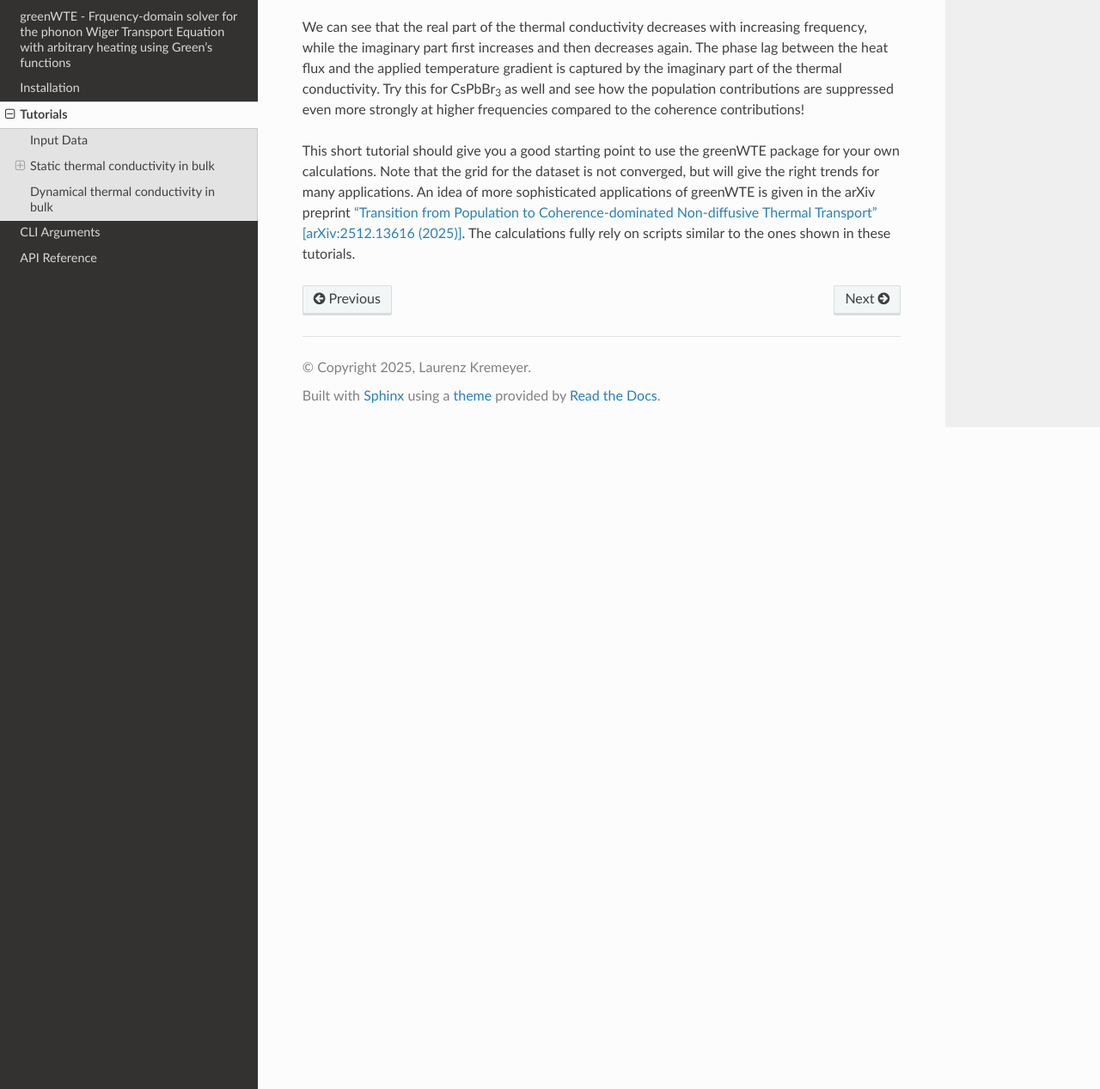
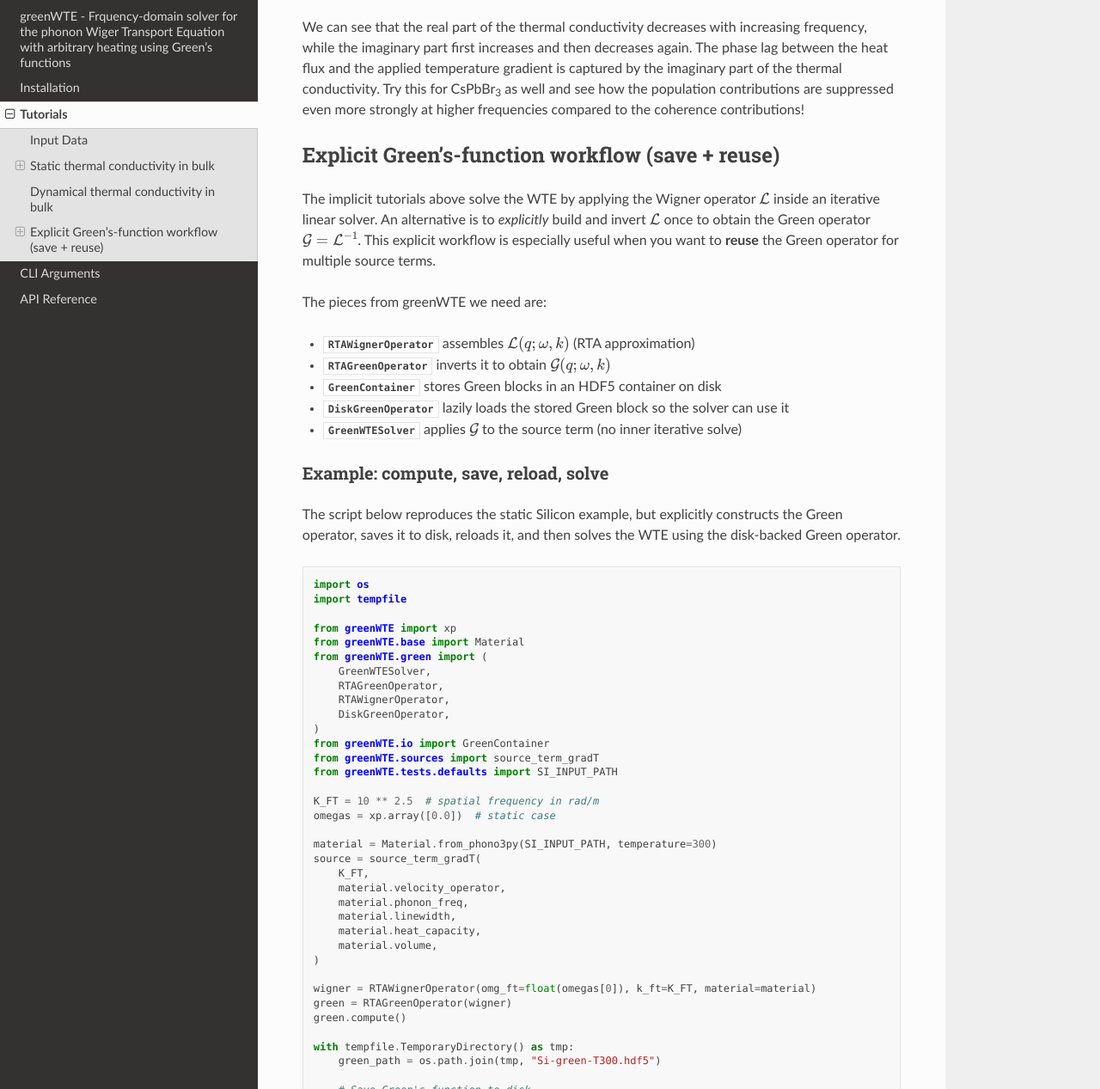
Before and after one commit to kremeyer/greenWTE, a Sphinx documentation site: the page built from doc/tutorials.rst, in a window 1280 px wide and 1400 px high, scrolled down 3376 px, cut to the strip 133-1400 px from the top of the window. Shown: the whole strip at 86% size. Built offline with Sphinx 7.4.7 and the Read the Docs theme 3.1.0, drawn with Linux system fonts in a browser that asks for light colours; some of the changed text lies outside the part shown.

Commit message:
DOC: added tutorial for explicit Green calculation

```diff
--- a/doc/tutorials.rst
+++ b/doc/tutorials.rst
@@ -249,6 +250,104 @@ We can see that the real part of the thermal conductivity decreases with increas
 The phase lag between the heat flux and the applied temperature gradient is captured by the imaginary part of the thermal conductivity. Try this for CsPbBr\ :sub:`3`
 as well and see how the population contributions are suppressed even more strongly at higher frequencies compared to the coherence contributions!
 
+Explicit Green’s-function workflow (save + reuse)
+-------------------------------------------------
+The implicit tutorials above solve the WTE by applying the Wigner operator :math:`\mathcal{L}` inside an iterative
+linear solver. An alternative is to *explicitly* build and invert :math:`\mathcal{L}` once to obtain the Green operator
+:math:`\mathcal{G} = \mathcal{L}^{-1}`.
+This explicit workflow is especially useful when you want to **reuse** the Green operator for multiple source terms.
+
+The pieces from greenWTE we need are:
+
+* :class:`~greenWTE.green.RTAWignerOperator` assembles :math:`\mathcal{L}(q;\omega,k)` (RTA approximation)
+* :class:`~greenWTE.green.RTAGreenOperator` inverts it to obtain :math:`\mathcal{G}(q;\omega,k)`
+* :class:`~greenWTE.io.GreenContainer` stores Green blocks in an HDF5 container on disk
+* :class:`~greenWTE.green.DiskGreenOperator` lazily loads the stored Green block so the solver can use it
+* :class:`~greenWTE.green.GreenWTESolver` applies :math:`\mathcal{G}` to the source term (no inner iterative solve)
+
+Example: compute, save, reload, solve
+^^^^^^^^^^^^^^^^^^^^^^^^^^^^^^^^^^^^^
+The script below reproduces the static Silicon example, but explicitly constructs the Green operator, saves it to disk,
+reloads it, and then solves the WTE using the disk-backed Green operator.
+
+.. testcode::
+
+    import os
+    import tempfile
+
+    from greenWTE import xp
+    from greenWTE.base import Material
+    from greenWTE.green import (
+        GreenWTESolver,
+        RTAGreenOperator,
+        RTAWignerOperator,
+        DiskGreenOperator,
+    )
+    from greenWTE.io import GreenContainer
+    from greenWTE.sources import source_term_gradT
+    from greenWTE.tests.defaults import SI_INPUT_PATH
+
+    K_FT = 10 ** 2.5  # spatial frequency in rad/m
+    omegas = xp.array([0.0])  # static case
+
+    material = Material.from_phono3py(SI_INPUT_PATH, temperature=300)
+    source = source_term_gradT(
+        K_FT,
+        material.velocity_operator,
+        material.phonon_freq,
+        material.linewidth,
+        material.heat_capacity,
+        material.volume,
+    )
+
+    wigner = RTAWignerOperator(omg_ft=float(omegas[0]), k_ft=K_FT, material=material)
+    green = RTAGreenOperator(wigner)
+    green.compute()
+
+    with tempfile.TemporaryDirectory() as tmp:
+        green_path = os.path.join(tmp, "Si-green-T300.hdf5")
+
+        # Save Green's function to disk
+        with GreenContainer(
+            path=green_path,
+            nat3=material.nat3,
+            nq=material.nq,
+            meta={"temperature": 300},
+        ) as gc:
+            gc.put_bz_block(omegas[0], K_FT, data=green)
+
+        # Load Green's function from disk
+        green_container = GreenContainer(path=green_path, read_only=True)
+        green_disk = DiskGreenOperator(
+            green_container,
+            omg_ft=float(omegas[0]),
+            k_ft=K_FT,
+            material=material,
+        )
+
+        # Solve WTE using the loaded Green's function
+        solver = GreenWTESolver(
+            omegas,
+            K_FT,
+            material=material,
+            greens=[green_disk],
+            source=source,
+            source_type="gradient",
+            outer_solver="none",
+        )
+        solver.run()
+
+        print(f"{solver.kappa[0]:.1f}, {solver.kappa_p[0]:.1f}, {solver.kappa_c[0]:.1f}")
+
+And voila, we get the same result as before:
+
+.. testoutput::
+    :options: +ELLIPSIS
+
+    62.6...0.0j, 62.5...0.0j, 0.2...0.0j
+
+This functionality is also exposed in the CLI via :mod:`~greenWTE.precompute_green` and :mod:`~greenWTE.solve_green`, which are documented in the :doc:`cli-arguments` section.
+
 This short tutorial should give you a good starting point to use the greenWTE package for your own calculations. Note that the grid for the dataset is not converged,
 but will give the right trends for many applications. An idea of more sophisticated  applications of greenWTE is given in the arXiv preprint `"Transition from
 Population to Coherence-dominated Non-diffusive Thermal Transport" [arXiv:2512.13616 (2025)] <https://arxiv.org/abs/2512.13616>`_. The calculations fully rely on scripts similar to the
```
Also changed, not shown: other parts of doc/tutorials.rst (+2 -1 lines).
